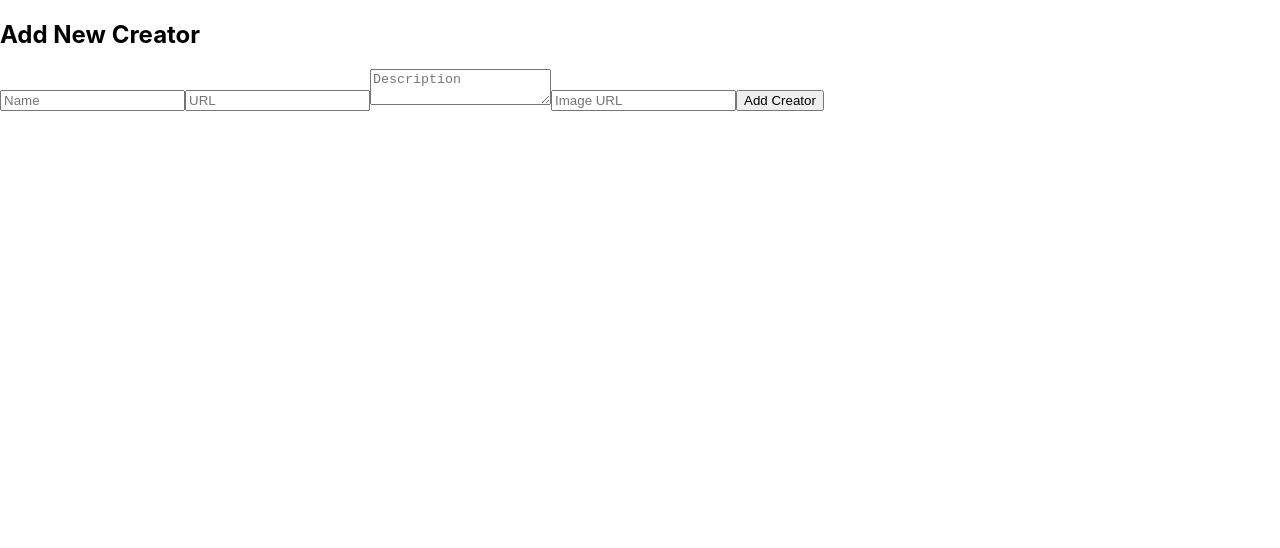
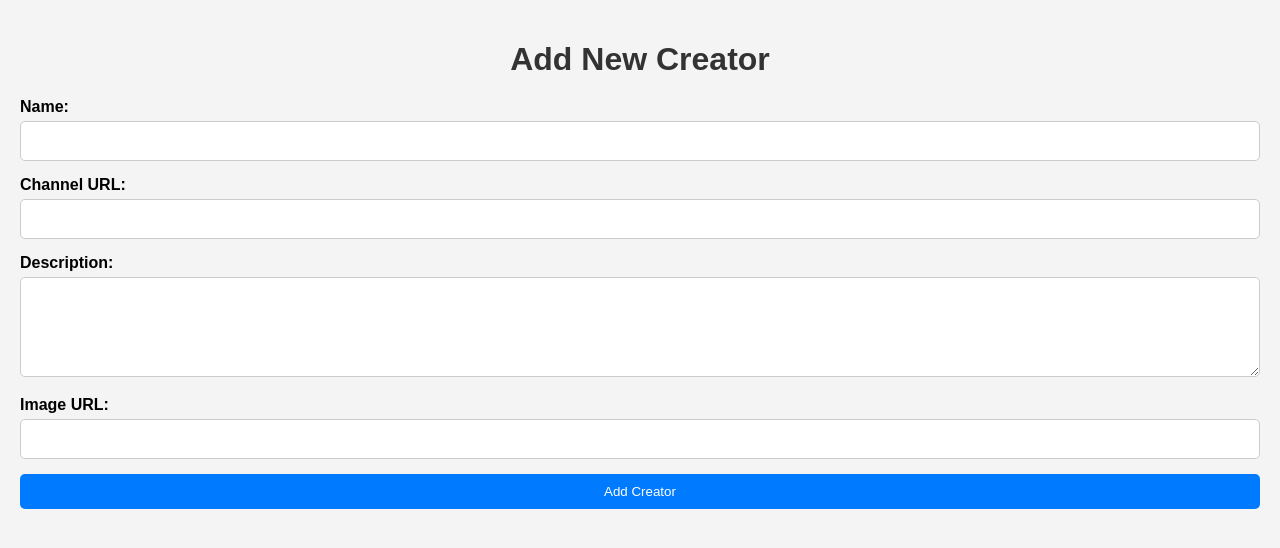
Before and after one commit to ErmiyasHailemichael/creatorverse, a React (Create React App) app: page /new in a window 1280 px wide. Shown: the top 548 px of the page. Built offline with nearby package versions, Linux system fonts and the light colour scheme.

Commit message:
React app is ready

```diff
--- a/package.json
+++ b/package.json
@@ -3,6 +3,9 @@
   "version": "0.1.0",
   "private": true,
   "dependencies": {
+    "@fortawesome/free-brands-svg-icons": "^6.6.0",
+    "@fortawesome/free-solid-svg-icons": "^6.6.0",
+    "@fortawesome/react-fontawesome": "^0.2.2",
     "@supabase/supabase-js": "^2.45.1",
     "@testing-library/jest-dom": "^5.17.0",
     "@testing-library/react": "^13.4.0",
--- /dev/null
+++ b/src/addCreator.css
@@ -0,0 +1,53 @@
+/* AddCreator.css */
+.add-creator-container {
+    max-width: 600px;
+    margin: 0 auto;
+    padding: 20px;
+    background: rgba(0, 0, 0, 0.7);
+    color: #fff;
+    border-radius: 10px;
+  }
+
+  h1 {
+    text-align: center;
+    margin-bottom: 20px;
+  }
+
+  .form-group {
+    margin-bottom: 15px;
+  }
+
+  label {
+    display: block;
+    margin-bottom: 5px;
+    font-weight: bold;
+  }
+
+  input[type="text"],
+  textarea {
+    width: 100%;
+    padding: 10px;
+    border: 1px solid #ccc;
+    border-radius: 5px;
+    font-size: 16px;
+    box-sizing: border-box;
+  }
+
+  textarea {
+    resize: vertical;
+    min-height: 100px;
+  }
+
+  .submit-button {
+    background-color: #007bff;
+    color: #fff;
+    border: none;
+    padding: 10px 20px;
+    border-radius: 5px;
+    cursor: pointer;
+    width: 100%;
+  }
+
+  .submit-button:hover {
+    background-color: #0056b3;
+  }
--- a/src/index.css
+++ b/src/index.css
@@ -1,13 +1,132 @@
 body {
+  font-family: Arial, sans-serif;
   margin: 0;
-  font-family: -apple-system, BlinkMacSystemFont, 'Segoe UI', 'Roboto', 'Oxygen',
-    'Ubuntu', 'Cantarell', 'Fira Sans', 'Droid Sans', 'Helvetica Neue',
-    sans-serif;
-  -webkit-font-smoothing: antialiased;
-  -moz-osx-font-smoothing: grayscale;
+  padding: 0;
+  background-color: #f4f4f4;
 }
 
-code {
-  font-family: source-code-pro, Menlo, Monaco, Consolas, 'Courier New',
-    monospace;
+.App {
+  padding: 20px;
 }
+
+.header-buttons {
+  margin-bottom: 20px;
+}
+
+.header-buttons a {
+  margin-right: 10px;
+  text-decoration: none;
+  color: #007bff;
+  font-weight: bold;
+}
+
+.header-buttons a:hover {
+  text-decoration: underline;
+}
+
+h1, h2 {
+  color: #333;
+}
+
+.creator-card {
+  background: rgba(0, 0, 0, 0.5); /* Glassy effect */
+  color: #fff;
+  border-radius: 15px;
+  box-shadow: 0 4px 8px rgba(0, 0, 0, 0.2);
+  padding: 20px;
+  margin-bottom: 20px;
+  backdrop-filter: blur(10px); /* Blur effect for glassy look */
+  border: 1px solid rgba(255, 255, 255, 0.2); /* Light border for better contrast */
+}
+
+.creator-card h2 {
+  margin: 0;
+}
+
+.creator-card p {
+  margin: 10px 0;
+}
+
+.creator-card a {
+  color: #1e90ff; /* Light blue link color */
+  text-decoration: none;
+}
+
+.creator-card a:hover {
+  text-decoration: underline;
+}
+
+button {
+  background-color: #007bff;
+  color: #fff;
+  border: none;
+  padding: 10px 15px;
+  border-radius: 5px;
+  cursor: pointer;
+  margin-right: 10px;
+}
+
+button:hover {
+  background-color: #0056b3;
+}
+
+img {
+  max-width: 100%;
+  height: auto;
+  border-radius: 5px;
+}
+
+/* index.css */
+.edit-creator {
+  max-width: 600px;
+  margin: 0 auto;
+  padding: 20px;
+  background-color: #fff;
+  border-radius: 8px;
+  box-shadow: 0 2px 4px rgba(0, 0, 0, 0.1);
+}
+
+.edit-creator h1 {
+  margin-bottom: 20px;
+  color: #333;
+}
+
+.edit-creator form {
+  display: flex;
+  flex-direction: column;
+}
+
+.edit-creator label {
+  margin-bottom: 15px;
+}
+
+.edit-creator input,
+.edit-creator textarea {
+  width: 100%;
+  padding: 10px;
+  border-radius: 5px;
+  border: 1px solid #ccc;
+}
+
+.edit-creator textarea {
+  resize: vertical;
+  min-height: 100px;
+}
+
+.edit-creator button {
+  background-color: #007bff;
+  color: #fff;
+  border: none;
+  padding: 10px 15px;
+  border-radius: 5px;
+  cursor: pointer;
+  margin-top: 10px;
+}
+
+.edit-creator button:hover {
+  background-color: #0056b3;
+}
+.error {
+  color: red;
+  margin-top: 10px;
+}
--- a/src/pages/AddCreator.js
+++ b/src/pages/AddCreator.js
@@ -1,6 +1,7 @@
 import React, { useState } from 'react';
 import { useNavigate } from 'react-router-dom';
-import {supabase} from '../client';
+import { supabase } from '../client';
+import '../addCreator.css';
 
 const AddCreator = () => {
   const [name, setName] = useState('');
@@ -9,46 +10,64 @@ const AddCreator = () => {
   const [imageURL, setImageURL] = useState('');
   const navigate = useNavigate();
 
-    const handleAdd = async () => {
-        const { data, error } = await supabase
+  const handleSubmit = async (e) => {
+    e.preventDefault();
+    const { error } = await supabase
       .from('creators')
       .insert([{ name, url, description, imageURL }]);
 
     if (error) {
       console.error('Error adding creator:', error);
     } else {
+      alert('Content creator added successfully!');
       navigate('/');
     }
   };
 
   return (
-        <div className="add-creator">
-            <h2>Add New Creator</h2>
-            <form onSubmit={(e) => { e.preventDefault(); handleAdd(); }}>
+    <div className="form-container">
+      <h1>Add New Creator</h1>
+      <form onSubmit={handleSubmit}>
+        <div className="form-group">
+          <label htmlFor="name">Name:</label>
           <input
             type="text"
-                    placeholder="Name"
+            id="name"
             value={name}
             onChange={(e) => setName(e.target.value)}
+            required
           />
+        </div>
+        <div className="form-group">
+          <label htmlFor="url">Channel URL:</label>
           <input
             type="text"
-                    placeholder="URL"
+            id="url"
             value={url}
             onChange={(e) => setUrl(e.target.value)}
+            required
           />
+        </div>
+        <div className="form-group">
+          <label htmlFor="description">Description:</label>
           <textarea
-                    placeholder="Description"
+            id="description"
             value={description}
             onChange={(e) => setDescription(e.target.value)}
+            required
           />
+        </div>
+        <div className="form-group">
+          <label htmlFor="imageURL">Image URL:</label>
           <input
             type="text"
-                    placeholder="Image URL"
+            id="imageURL"
             value={imageURL}
             onChange={(e) => setImageURL(e.target.value)}
           />
-                <button type="submit">Add Creator</button>
+        </div>
+
+        <button type="submit" className="submit-button">Add Creator</button>
       </form>
     </div>
   );
--- a/src/pages/EditCreator.js
+++ b/src/pages/EditCreator.js
@@ -1,15 +1,17 @@
-import React, { useState, useEffect } from 'react';
+import React, { useEffect, useState } from 'react';
 import { useParams, useNavigate } from 'react-router-dom';
-import {supabase} from '../client';
+import { supabase } from '../client';
 
 const EditCreator = () => {
   const { id } = useParams();
   const navigate = useNavigate();
-    const [name, setName] = useState('');
-    const [url, setUrl] = useState('');
-    const [description, setDescription] = useState('');
-    const [imageURL, setImageURL] = useState('');
-    const [loading, setLoading] = useState(true);
+  const [creator, setCreator] = useState({
+    name: '',
+    url: '',
+    description: '',
+    imageURL: ''
+  });
+  const [error, setError] = useState(null);
 
   useEffect(() => {
     const fetchCreator = async () => {
@@ -20,75 +22,64 @@ const EditCreator = () => {
         .single();
 
       if (error) {
+        setError('Error fetching creator data');
         console.error('Error fetching creator:', error);
       } else {
-                setName(data.name);
-                setUrl(data.url);
-                setDescription(data.description);
-                setImageURL(data.imageURL);
+        setCreator(data);
       }
-            setLoading(false);
     };
 
     fetchCreator();
   }, [id]);
 
-    const handleUpdate = async () => {
+  const handleChange = (e) => {
+    const { name, value } = e.target;
+    setCreator((prev) => ({ ...prev, [name]: value }));
+  };
+
+  const handleSubmit = async (e) => {
+    e.preventDefault();
     const { error } = await supabase
       .from('creators')
-            .update({ name, url, description, imageURL })
+      .update({
+        name: creator.name,
+        url: creator.url,
+        description: creator.description,
+        imageURL: creator.imageURL
+      })
       .eq('id', id);
 
     if (error) {
+      setError('Error updating creator');
       console.error('Error updating creator:', error);
     } else {
       navigate('/');
     }
   };
 
-    const handleDelete = async () => {
-        const { error } = await supabase
-            .from('creators')
-            .delete()
-            .eq('id', id);
-
-        if (error) {
-            console.error('Error deleting creator:', error);
-        } else {
-            navigate('/');
-        }
-    };
-
-    if (loading) {
-        return <p>Loading...</p>;
-    }
-
   return (
     <div className="edit-creator">
-            <h2>Edit {name}</h2>
-            <form onSubmit={(e) => { e.preventDefault(); handleUpdate(); }}>
-                <input
-                    type="text"
-                    value={name}
-                    onChange={(e) => setName(e.target.value)}
-                />
-                <input
-                    type="text"
-                    value={url}
-                    onChange={(e) => setUrl(e.target.value)}
-                />
-                <textarea
-                    value={description}
-                    onChange={(e) => setDescription(e.target.value)}
-                />
-                <input
-                    type="text"
-                    value={imageURL}
-                    onChange={(e) => setImageURL(e.target.value)}
-                />
+      <h1>Edit Creator</h1>
+      {error && <p className="error">{error}</p>}
+      <form onSubmit={handleSubmit}>
+        <label>
+          Name:
+          <input type="text" name="name" value={creator.name} onChange={handleChange} />
+        </label>
+        <label>
+          URL:
+          <input type="text" name="url" value={creator.url} onChange={handleChange} />
+        </label>
+        <label>
+          Description:
+          <textarea name="description" value={creator.description} onChange={handleChange} />
+        </label>
+        <label>
+          Image URL:
+          <input type="text" name="imageURL" value={creator.imageURL} onChange={handleChange} />
+        </label>
         <button type="submit">Update Creator</button>
       </form>
-            <button onClick={handleDelete}>Delete Creator</button>
     </div>
   );
 };
```
Also changed, not shown: src/pages/ShowCreators.js (+51 -9 lines), src/App.js (line endings or trailing spaces), 1 other file (tests, documents, lock files or other folders). Lines whose indentation alone changed are shown as unchanged.
